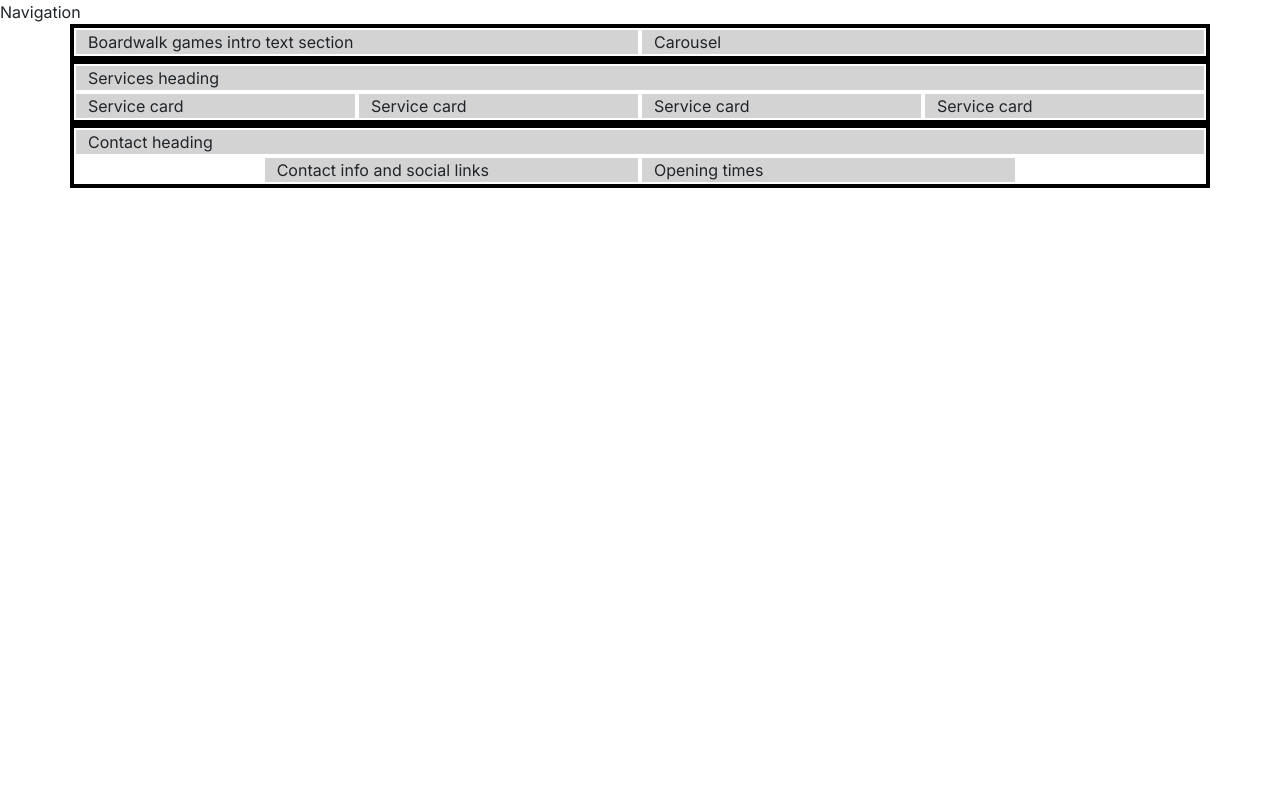
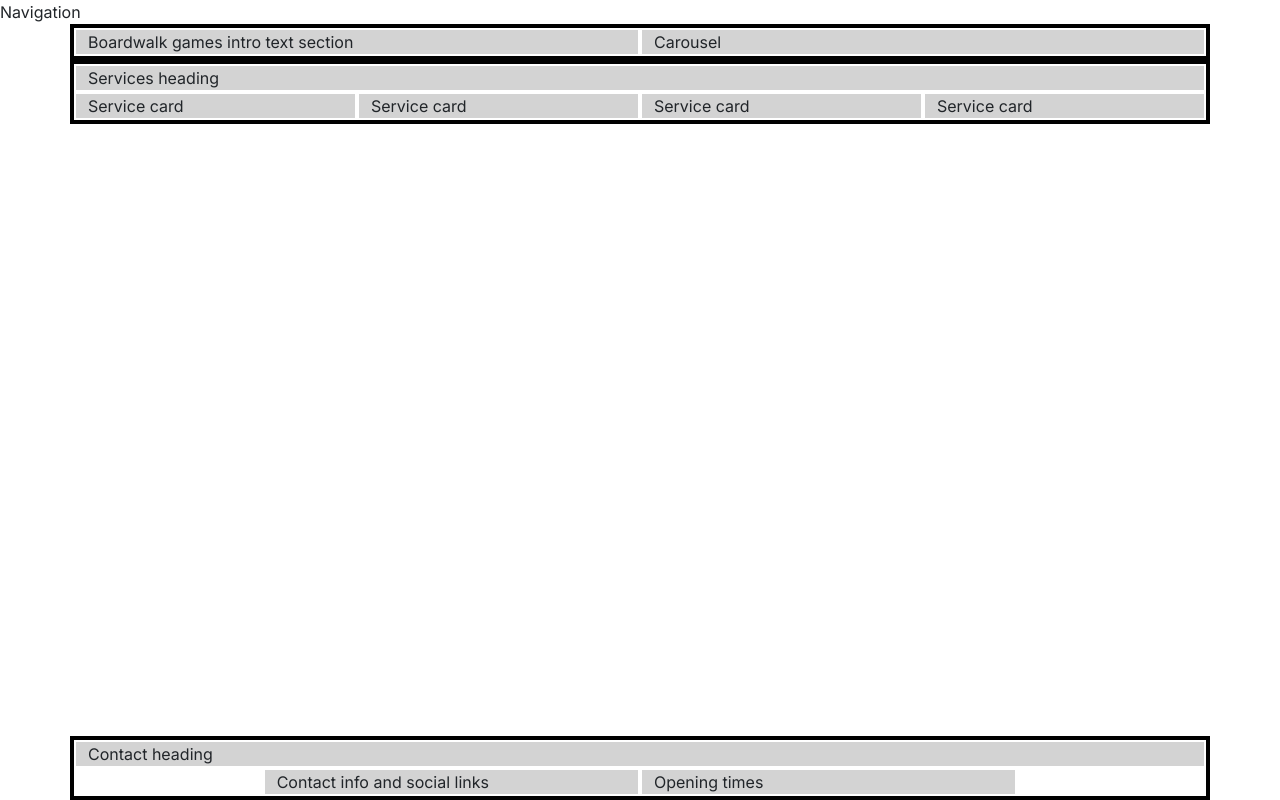
Before and after one commit to AJGreaves/boardwalk-games-lesson-plan, a plain HTML site: page index.html in a window 1280 px wide. Drawn offline with nearby package versions, Linux system fonts and the light colour scheme; a web font is replaced by a local one.

Commit message:
02.02.05 Adding the home page boilerplate

```diff
--- a/index.html
+++ b/index.html
@@ -16,7 +16,9 @@
     <link rel="stylesheet" href="assets/css/style.css">
 </head>
 
-<body>
+<!-- classes on body set to work with mt-auto on footer to
+    ensure it always stays at the bottom of the page -->
+<body class="d-flex flex-column min-vh-100">
     <!-- Navigation will go here, above the grid -->
     <div>Navigation</div>
 
@@ -54,7 +56,7 @@
         </div>
     </main>
 
-    <footer>
+    <footer class="mt-auto">
         <div class="container">
             <div class="row justify-content-center">
                 <div class="col-12">
```
